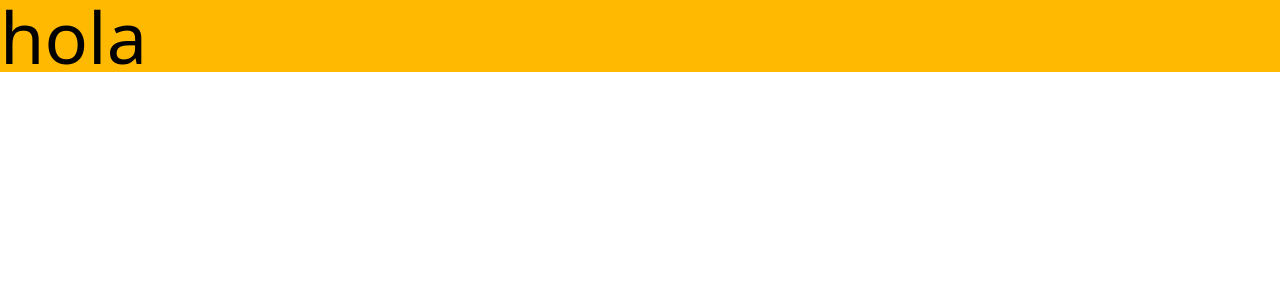
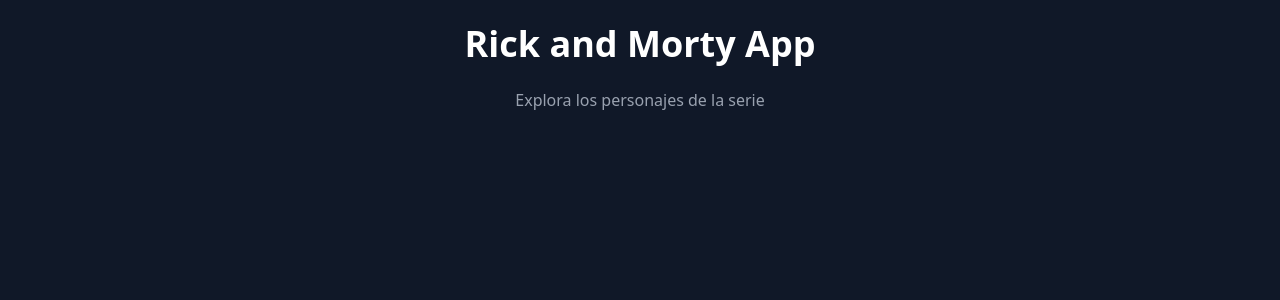
Before and after one commit to NickRami/mini-app-RickyAndMorty, a React (Vite) app: page / in a window 1280 px wide. Shown: the top 300 px of the page. Built offline with nearby package versions, Linux system fonts and the light colour scheme.

Commit message:
setup project structure and base routing

```diff
--- a/src/App.tsx
+++ b/src/App.tsx
@@ -1,9 +1,15 @@
+import { Route, Routes } from "react-router-dom";
 import "./App.css";
+import Home from "./pages/pages-home";
 
 function App() {
   return (
     <>
-      <div className="text-7xl bg-amber-400">hola</div>
+      <main className="min-h-screen bg-gray-900 text-white">
+        <Routes>
+          <Route path="/" element={<Home />} />
+        </Routes>
+      </main>
     </>
   );
 }
--- a/src/main.tsx
+++ b/src/main.tsx
@@ -2,9 +2,12 @@
 import { createRoot } from "react-dom/client";
 import "./App.tsx";
 import App from "./App.tsx";
+import { BrowserRouter } from "react-router-dom";
 
 createRoot(document.getElementById("root")!).render(
   <StrictMode>
-    <App />
+    <BrowserRouter>
+      <App />
+    </BrowserRouter>
   </StrictMode>
 );
--- /dev/null
+++ b/src/pages/pages-home.tsx
@@ -0,0 +1,14 @@
+const Home = () => {
+  return (
+    <section className="p-6">
+      <h1 className="text-4xl font-bold text-center mb-6">
+        Rick and Morty App
+      </h1>
+      <p className="text-center text-gray-400">
+        Explora los personajes de la serie
+      </p>
+    </section>
+  );
+};
+
+export default Home;
```
